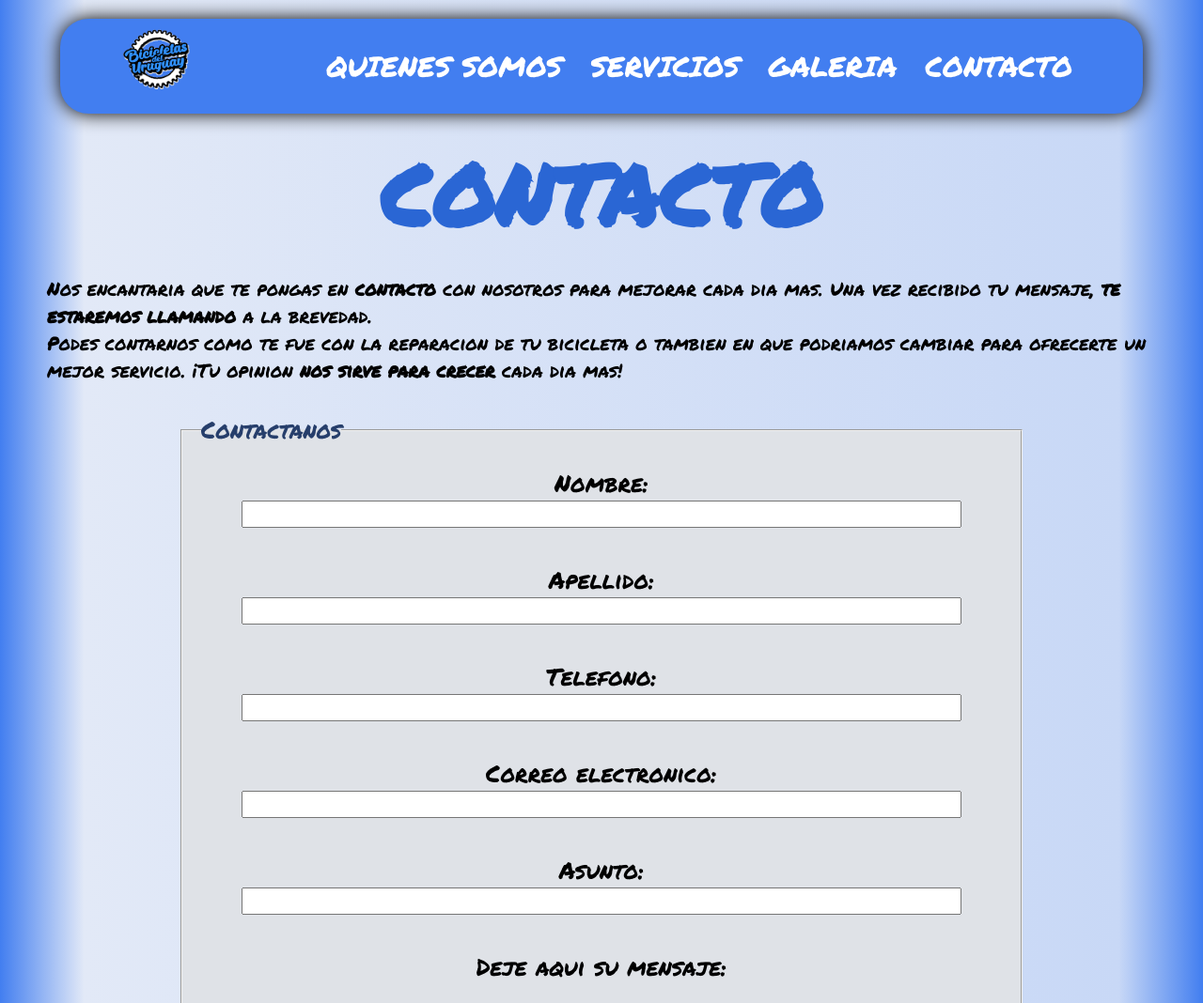
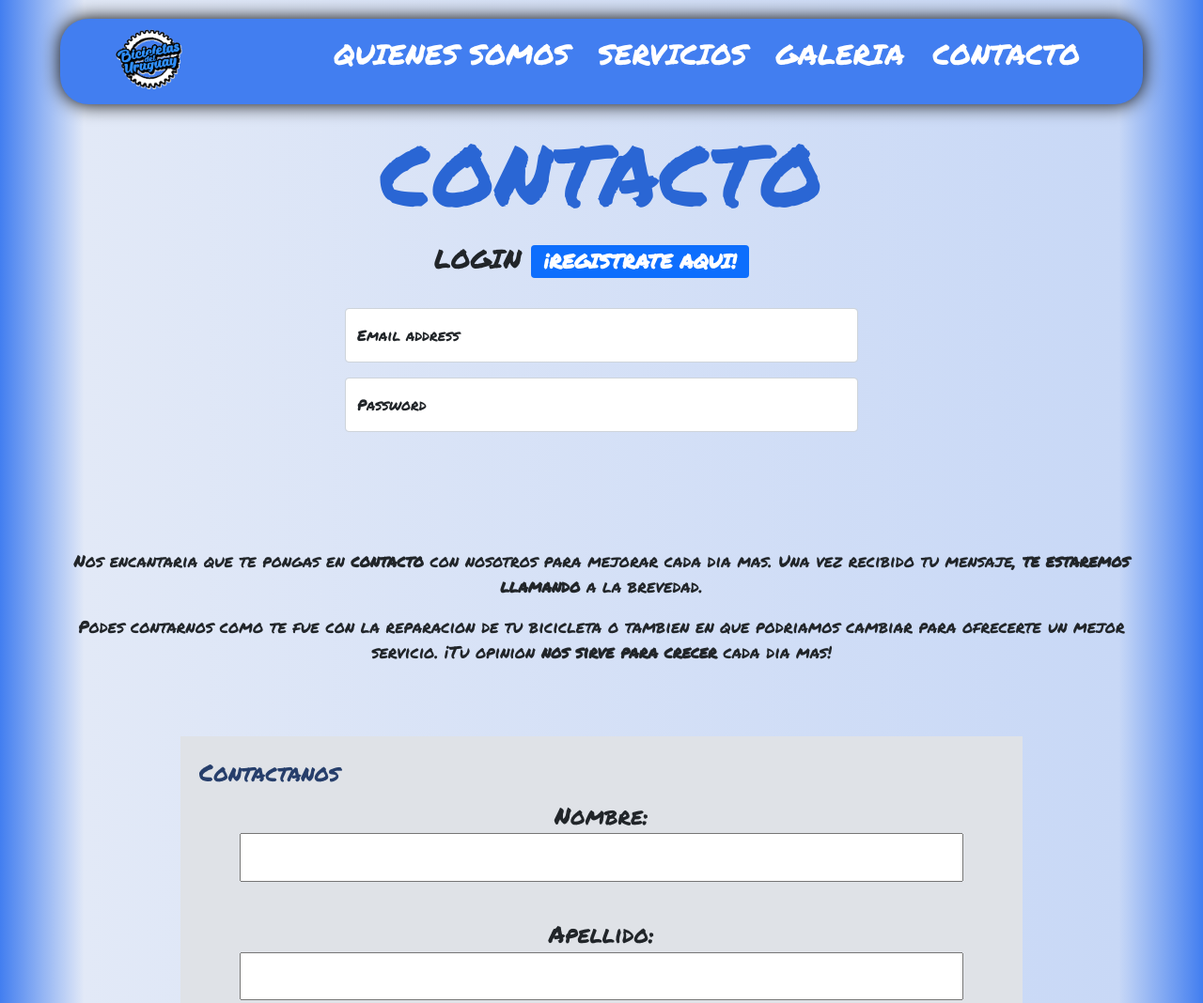
Before and after one commit to oli-ascheri/bicicletas-del-uruguay, a plain HTML site: page pages/contacto.html in a window 1280 px wide. Shown: the top 1068 px of the page at 94% size. Drawn offline with nearby package versions, Linux system fonts and the light colour scheme.

Commit message:
Full Bootstraps

```diff
--- a/css/main.css
+++ b/css/main.css
@@ -251,6 +251,7 @@ footer {
     display: flex;
     flex-direction: column;
     align-items: center;
+    justify-content: center;
 
     animation-name: fade-left;
     animation-iteration-count: 1;
@@ -275,8 +276,11 @@ footer {
 
 .segundo-segmento-right {
     display: flex;
+    align-items: center;
+    justify-content: center;
     flex-direction: column-reverse;
-    align-items: center;
+
+
     grid-area: segundo-segmento-right;
 
     animation-name: fade-right;
@@ -292,6 +296,7 @@ footer {
 .segundo-segmento-right img {
     box-shadow: 0 0 10px black;
     width: 300px;
+    margin: 1rem;
 }
 
 /* QUIENES SOMOS: tercer segmento */
@@ -416,9 +421,16 @@ th {
 
 /* CONTACTO: PRIMER SEGMENTO */
 
+.contacto-login {
+    margin-bottom: 20px;
+}
+
 .contacto-1er-segmento {
-    font-size: 20px;
-    padding: 20px 50px 30px 50px;
+    margin: 4% 0% 1% 0%;
+    padding: 3rem;
+
+    text-align: center;
+    font-size: 18px;
 }
 
 /* FORMULARIO */
@@ -426,9 +438,10 @@ th {
 form {
     justify-content: center;
     display: flex;
-    font-size: 20px;
-    height: 100%;
+    font-size: 18px;
+    height: 90%;
     font-size: 25px;
+    margin-bottom: 2rem;
 
     animation-name: aparecer;
     animation-iteration-count: 1;
@@ -631,9 +644,10 @@ form {
 
     .segundo-segmento-right {
         display: flex;
-        justify-content: space-between;
         align-items: center;
+        justify-content: center;
         flex-direction: row;
+
         grid-area: segundo-segmento-right;
     }
 }
--- a/pages/contacto.html
+++ b/pages/contacto.html
@@ -6,8 +6,14 @@
     <meta http-equiv="X-UA-Compatible" content="IE=edge">
     <meta name="viewport" content="width=device-width, initial-scale=1.0">
 
+
+    <!-- Link a Bootsrap -->
+    <link href="https://cdn.jsdelivr.net/npm/bootstrap@5.1.3/dist/css/bootstrap.min.css" rel="stylesheet" integrity="sha384-1BmE4kWBq78iYhFldvKuhfTAU6auU8tT94WrHftjDbrCEXSU1oBoqyl2QvZ6jIW3" crossorigin="anonymous">
+
+
     <!-- CUSTOM CSS -->
     <link rel="stylesheet" href="../css/main.css">
+
 
     <!-- FUENTE -->
     <link rel="preconnect" href="https://fonts.googleapis.com">
@@ -38,10 +44,54 @@
         </nav>
     </header>
         <main>
-        <!--PRIMER SEGMENTO-->
 
-            <h1>CONTACTO</h1>
-            <section class="contacto-1er-segmento">
+
+
+
+     <!--PRIMER SEGMENTO-->
+
+
+        <h1 class="contacto-login">CONTACTO</h1>
+
+
+
+         <!-- Bootsrap Login -->
+
+
+
+        <div class="container">
+            <div class="row justify-content-center">
+                <div class="col-9 col-sm-6 col-md-4">
+                    <h3>LOGIN <span class="badge bg-primary"> <a href="https://www.instagram.com/bicicletasdeluruguay/?hl=es#:~:text=Bicicletas%20del%20Uruguay%20(%40bicicletasdeluruguay)%20%E2%80%A2%20Instagram%20photos%20and%20videos"> ¡REGISTRATE AQUI!</a></span></h3>
+                </div>
+            </div>
+            <div class="row">
+
+                <div class="col">
+                </div>
+
+
+                <div class="col-8 col-xl-6 m-4">
+                    <div class="form-floating mb-3 w-100">
+                        <input type="email" class="form-control" id="floatingInput" placeholder="name@example.com">
+                        <label for="floatingInput">Email address</label>
+                    </div>
+                    <div class="form-floating w-25 w-100" >
+                        <input type="password" class="form-control" id="floatingPassword" placeholder="Password">
+                        <label for="floatingPassword">Password</label>
+                    </div>
+
+                </div>
+
+
+                <div class="col">
+                </div>
+            </div>
+        </div>
+
+
+
+             <section class="contacto-1er-segmento">
                 <p>
                 Nos encantaria que te pongas en <b>contacto</b> con nosotros para mejorar cada dia mas. Una vez recibido tu mensaje, <b>te estaremos llamando</b> a la brevedad.
                 </p>
@@ -102,6 +152,14 @@
         <br>
 
 
+
+
+
+
+        <!-- Link a Js de Bootstrap -->
+
+        <script src="https://cdn.jsdelivr.net/npm/bootstrap@5.1.3/dist/js/bootstrap.bundle.min.js" integrity="sha384-ka7Sk0Gln4gmtz2MlQnikT1wXgYsOg+OMhuP+IlRH9sENBO0LRn5q+8nbTov4+1p" crossorigin="anonymous"></script>
+
 </body>
 
 <footer>
```
Also changed, not shown: pages/galeria.html (+38 -0 lines), pages/quienes somos.html (+47 -3 lines), img/carousel-01.jpg (added), img/carousel-02.jpg (added), img/carousel-03.jpg (added), img/carousel-04.jpg (added).
